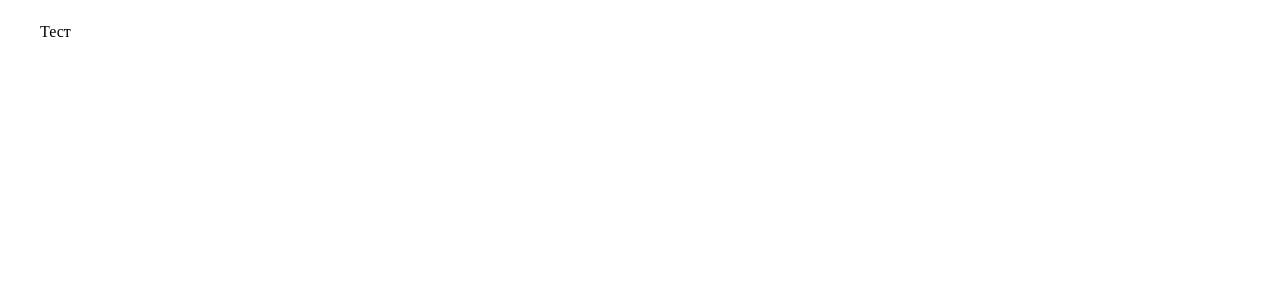
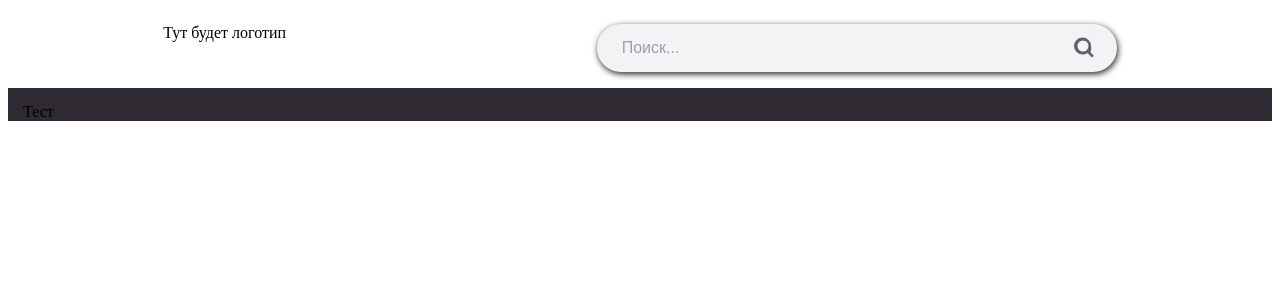
Before and after one commit to Aeronnax/pc_market, a Next.js app in the folder packages/frontend/: page /market in a window 1280 px wide. Shown: the top 300 px of the page. Built offline with nearby package versions, Linux system fonts and the light colour scheme; no server answers.

Commit message:
Добавлена строка поиска

```diff
--- a/packages/frontend/src/entities/SectionWrap/SectionWrap.module.scss
+++ b/packages/frontend/src/entities/SectionWrap/SectionWrap.module.scss
@@ -2,12 +2,14 @@
   display: flex;
   flex-direction: column;
 
-  background-color: white;
-  max-width: 1200px;
+  background-color: #2f2a31;
+  max-width: 1400px;
 
   margin-left: auto;
   margin-right: auto;
   padding-left: 15px;
   padding-right: 15px;
   padding-top: 15px;
+
+  z-index: 100;
 }
--- /dev/null
+++ b/packages/frontend/src/entities/market/MainLogo/MainLogo.tsx
@@ -0,0 +1,7 @@
+import { FC } from 'react';
+
+const MainLogo: FC = () => {
+  return <div>Тут будет логотип</div>;
+};
+
+export default MainLogo;
--- /dev/null
+++ b/packages/frontend/src/features/SearchBar/SearchBar.module.scss
@@ -0,0 +1,32 @@
+.searchBar {
+  display: flex;
+  align-items: center;
+  width: 100%;
+  max-width: 500px;
+  background-color: #f1f3f4;
+  border-radius: 24px;
+  padding: 5px 10px;
+  box-shadow: 1px 2px 6px #202124;
+}
+.searchInput {
+  flex-grow: 1;
+  border: none;
+  outline: none;
+  background: transparent;
+  font-size: 16px;
+  padding: 10px 15px;
+  color: #202124;
+
+  &::placeholder {
+    color: #9aa0a6;
+  }
+}
+
+.searchButton {
+  background: none;
+  border: none;
+  padding: 0 10px;
+  cursor: pointer;
+  display: flex;
+  align-items: center;
+}
--- /dev/null
+++ b/packages/frontend/src/features/SearchBar/SearchBar.tsx
@@ -0,0 +1,32 @@
+import React, { FC, useState } from 'react';
+import Styles from './SearchBar.module.scss';
+import SearchIcon from '../../shared/icons/SearchIcon';
+
+const SearchBar: FC = () => {
+  const [searchItem, setSearchItem] = useState('');
+
+  const handleInputChange = (e) => {
+    setSearchItem(e.target.value);
+  };
+
+  const handleSearch = () => {
+    console.log('Поиск:', searchItem);
+  }; //Потом когда нибудь добавить логику поиска
+
+  return (
+    <div className={Styles.searchBar}>
+      <input
+        type="text"
+        className={Styles.searchInput}
+        placeholder="Поиск..."
+        value={searchItem}
+        onChange={handleInputChange}
+      />
+      <button className={Styles.searchButton} onClick={handleSearch}>
+        <SearchIcon />
+      </button>
+    </div>
+  );
+};
+
+export default SearchBar;
--- /dev/null
+++ b/packages/frontend/src/shared/icons/SearchIcon.tsx
@@ -0,0 +1,16 @@
+import { FC } from 'react';
+import Styles from './StyleIcon/StyleIcon.module.scss';
+
+const SearchIcon: FC = () => {
+  return (
+    <svg
+      className={Styles.searchIcon}
+      xmlns="http://www.w3.org/2000/svg"
+      viewBox="0 0 24 24"
+    >
+      <path d="M21.53 20.47l-4.1-4.1A8.44 8.44 0 0018 10a8.5 8.5 0 10-8.5 8.5c1.84 0 3.53-.57 4.88-1.53l4.1 4.1a1 1 0 001.41-1.41zM4.5 10a5.5 5.5 0 1111 0 5.5 5.5 0 01-11 0z" />
+    </svg>
+  );
+};
+
+export default SearchIcon;
--- /dev/null
+++ b/packages/frontend/src/shared/icons/StyleIcon/StyleIcon.module.scss
@@ -0,0 +1,8 @@
+.searchIcon {
+  width: 24px;
+  height: 24px;
+  fill: #5f6368;
+  &:hover {
+    fill: #202124;
+  }
+}
--- /dev/null
+++ b/packages/frontend/src/widgets/template/Header/Header.module.scss
@@ -0,0 +1,12 @@
+.section {
+  display: flex;
+  flex-direction: row;
+  justify-content: space-around;
+  max-width: 1400px;
+
+  margin-left: auto;
+  margin-right: auto;
+  padding: 16px 0px;
+
+  z-index: 100;
+}
--- a/packages/frontend/src/widgets/template/Header/Header.tsx
+++ b/packages/frontend/src/widgets/template/Header/Header.tsx
@@ -1,7 +1,15 @@
 import { FC } from 'react';
+import MainLogo from '../../../entities/market/MainLogo/MainLogo';
+import Styles from './Header.module.scss';
+import SearchBar from '../../../features/SearchBar/SearchBar';
 
 const Header: FC = () => {
-  return <header></header>;
+  return (
+    <header className={Styles.section}>
+      <MainLogo />
+      <SearchBar />
+    </header>
+  );
 };
 
 export default Header;
```
